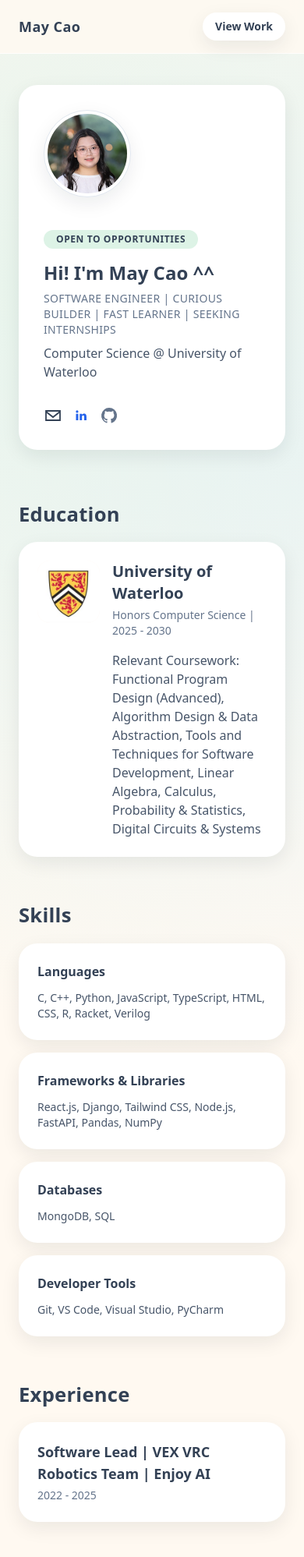
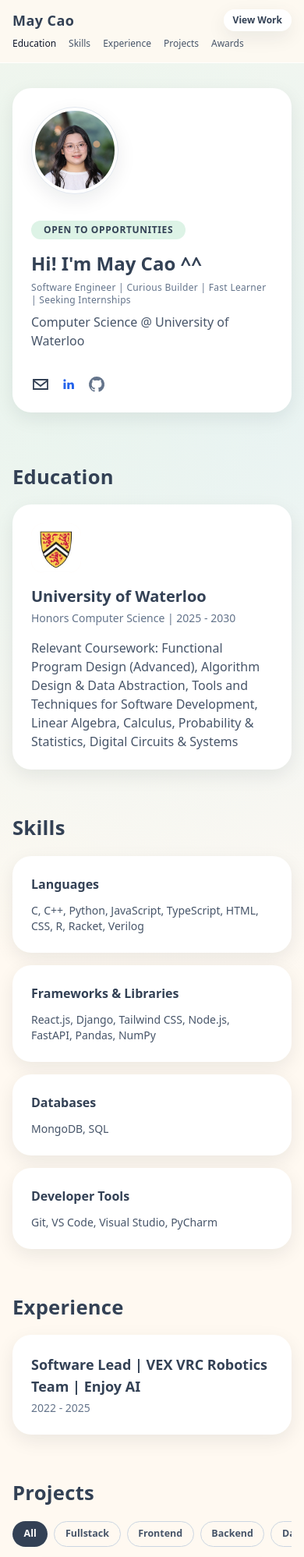
Before and after one commit to mayyuchencao/MayCao-Portfolio, a plain HTML site: page index.html in a window 390 px wide. Shown: the top 1997 px of the page at 78% size. Drawn offline with nearby package versions, Linux system fonts and the light colour scheme.

Commit message:
Update functionality for mobile

```diff
--- a/index.html
+++ b/index.html
@@ -32,21 +32,23 @@
 </head>
 <body class="bg-cream text-ink selection:bg-mint">
   <header class="sticky top-0 z-50 backdrop-blur border-b border-white/70 bg-cream/85">
-    <nav class="mx-auto flex max-w-6xl items-center justify-between px-6 py-4">
-      <a href="#home" class="text-lg font-semibold tracking-wide">May Cao</a>
-      <ul class="hidden items-center gap-6 text-sm font-medium md:flex">
+    <nav class="mx-auto max-w-6xl px-4 py-3 md:px-6 md:py-4">
+      <div class="mb-2 flex items-center justify-between md:mb-0">
+        <a href="#home" class="text-lg font-semibold tracking-wide">May Cao</a>
+        <a href="#projects" class="rounded-full bg-white px-3 py-1.5 text-xs font-semibold shadow-soft md:px-4 md:py-2 md:text-sm">View Work</a>
+      </div>
+      <ul class="flex items-center gap-4 overflow-x-auto whitespace-nowrap pb-1 text-xs font-medium md:gap-6 md:pb-0 md:text-sm">
         <li><a class="nav-link" href="#education">Education</a></li>
         <li><a class="nav-link" href="#skills">Skills</a></li>
         <li><a class="nav-link" href="#experience">Experience</a></li>
         <li><a class="nav-link" href="#projects">Projects</a></li>
         <li><a class="nav-link" href="#awards">Awards</a></li>
       </ul>
-      <a href="#projects" class="rounded-full bg-white px-4 py-2 text-sm font-semibold shadow-soft">View Work</a>
     </nav>
   </header>
 
-  <main id="home" class="mx-auto max-w-6xl px-6 pb-20 pt-10 md:pt-14">
-    <section class="reveal mb-16 grid items-center gap-8 rounded-3xl bg-white p-8 shadow-soft md:mb-24 md:grid-cols-[1fr_auto]">
+  <main id="home" class="mx-auto max-w-6xl px-4 pb-20 pt-8 md:px-6 md:pt-14">
+    <section class="reveal mb-16 grid items-center gap-6 rounded-3xl bg-white p-6 shadow-soft md:mb-24 md:gap-8 md:p-8 md:grid-cols-[1fr_auto]">
       <div>
         <p class="mb-4 inline-block rounded-full bg-mint px-4 py-1 text-xs font-semibold uppercase tracking-wider">
           Open to Opportunities
@@ -55,7 +57,7 @@
           Hi! I'm May Cao ^^
         </h1>
 
-        <p class="max-w-2xl text-sm font-medium uppercase tracking-wide text-slate-500">
+        <p class="max-w-2xl text-xs font-medium tracking-wide text-slate-500 md:text-sm">
           Software Engineer | Curious Builder | Fast Learner | Seeking Internships
         </p>
         <p class="mb-8 mt-2 max-w-xl text-slate-600">
@@ -111,8 +113,8 @@
     <section id="education" class="reveal mb-14 scroll-mt-24">
       <h2 class="section-title">Education</h2>
       <div class="rounded-3xl bg-white p-6 shadow-soft md:p-8">
-        <div class="flex items-stretch gap-4 md:gap-6">
-          <div class="flex h-20 w-20 shrink-0 items-center justify-center overflow-hidden rounded-2xl bg-cream p-0.5 md:h-24 md:w-24 md:p-1">
+        <div class="flex flex-col items-start gap-4 md:flex-row md:items-stretch md:gap-6">
+          <div class="flex h-16 w-16 shrink-0 items-center justify-center overflow-hidden rounded-2xl bg-cream p-0.5 md:h-24 md:w-24 md:p-1">
             <!-- TODO: Upload Waterloo logo to assets/icons/waterloo-logo.png -->
             <img
               src="./assets/icons/waterloo-logo.png"
@@ -193,12 +195,12 @@
     <section id="projects" class="reveal mb-14 scroll-mt-24">
       <div class="mb-5 flex flex-wrap items-center justify-between gap-4">
         <h2 class="section-title mb-0">Projects</h2>
-        <div id="project-filters" class="flex flex-wrap gap-2">
-          <button class="filter-btn active-filter" data-filter="all">All</button>
-          <button class="filter-btn" data-filter="fullstack">Fullstack</button>
-          <button class="filter-btn" data-filter="frontend">Frontend</button>
-          <button class="filter-btn" data-filter="backend">Backend</button>
-          <button class="filter-btn" data-filter="data">Data</button>
+        <div id="project-filters" class="flex w-full flex-nowrap gap-2 overflow-x-auto pb-1 md:w-auto md:flex-wrap md:overflow-visible md:pb-0">
+          <button class="filter-btn shrink-0 active-filter" data-filter="all">All</button>
+          <button class="filter-btn shrink-0" data-filter="fullstack">Fullstack</button>
+          <button class="filter-btn shrink-0" data-filter="frontend">Frontend</button>
+          <button class="filter-btn shrink-0" data-filter="backend">Backend</button>
+          <button class="filter-btn shrink-0" data-filter="data">Data</button>
         </div>
       </div>
       <div class="grid gap-5 md:grid-cols-3">
@@ -274,7 +276,7 @@
   <footer class="border-t border-slate-200/70 bg-white/70">
     <div class="mx-auto flex max-w-6xl flex-col gap-2 px-6 py-6 text-sm text-slate-500 md:flex-row md:items-center md:justify-between">
       <p>&copy; <span id="year"></span> May Cao. Chase the wind and touch the sky.</p>
-      <p class="flex items-center gap-3">
+      <p class="flex flex-wrap items-center gap-2 md:gap-3">
       <a href="https://github.com/mayyuchencao" target="_blank" rel="noreferrer" class="hover:underline">GitHub</a>
       <span>|</span>
       <a href="https://www.linkedin.com/in/mayyuchencao" target="_blank" rel="noreferrer" class="hover:underline">LinkedIn</a>
```
